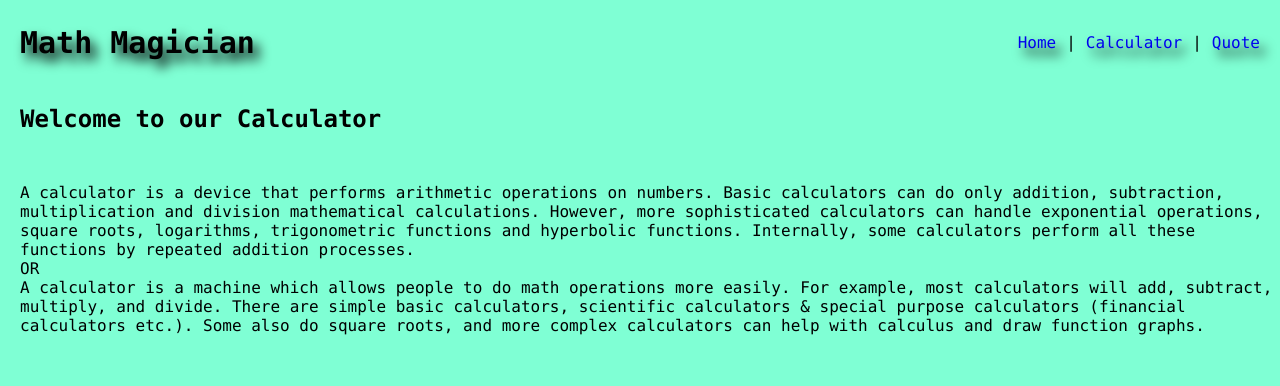
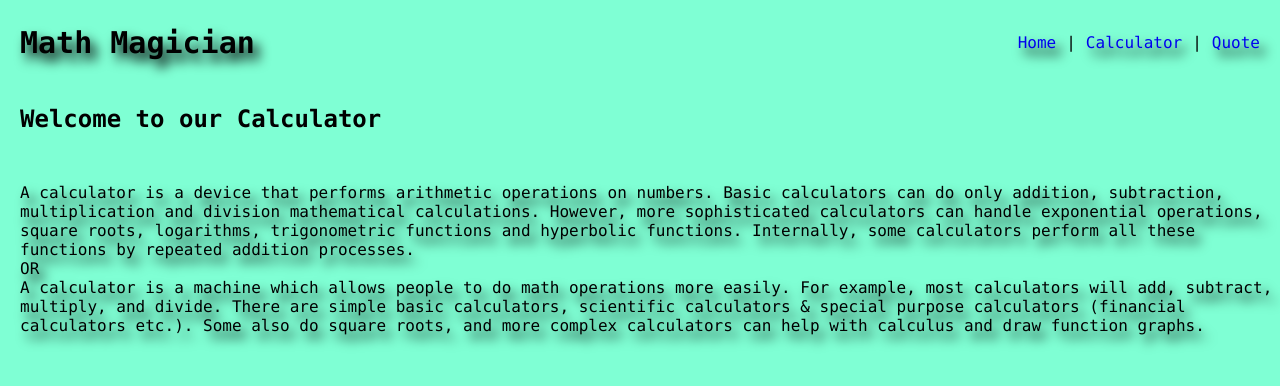
Before and after one commit to Fahim-Khan-P/math-magician-1, a React (Create React App) app: page / in a window 1280 px wide. Shown: the top 386 px of the page. Built offline with nearby package versions, Linux system fonts and the light colour scheme.

Commit message:
Add filter property to paragraph

```diff
--- a/src/components/calculator.css
+++ b/src/components/calculator.css
@@ -93,6 +93,7 @@ button:hover {
 
 .info {
   margin-top: 50px;
+  filter: drop-shadow(6px 8px 6px black);
 }
 
 .quote {
```
